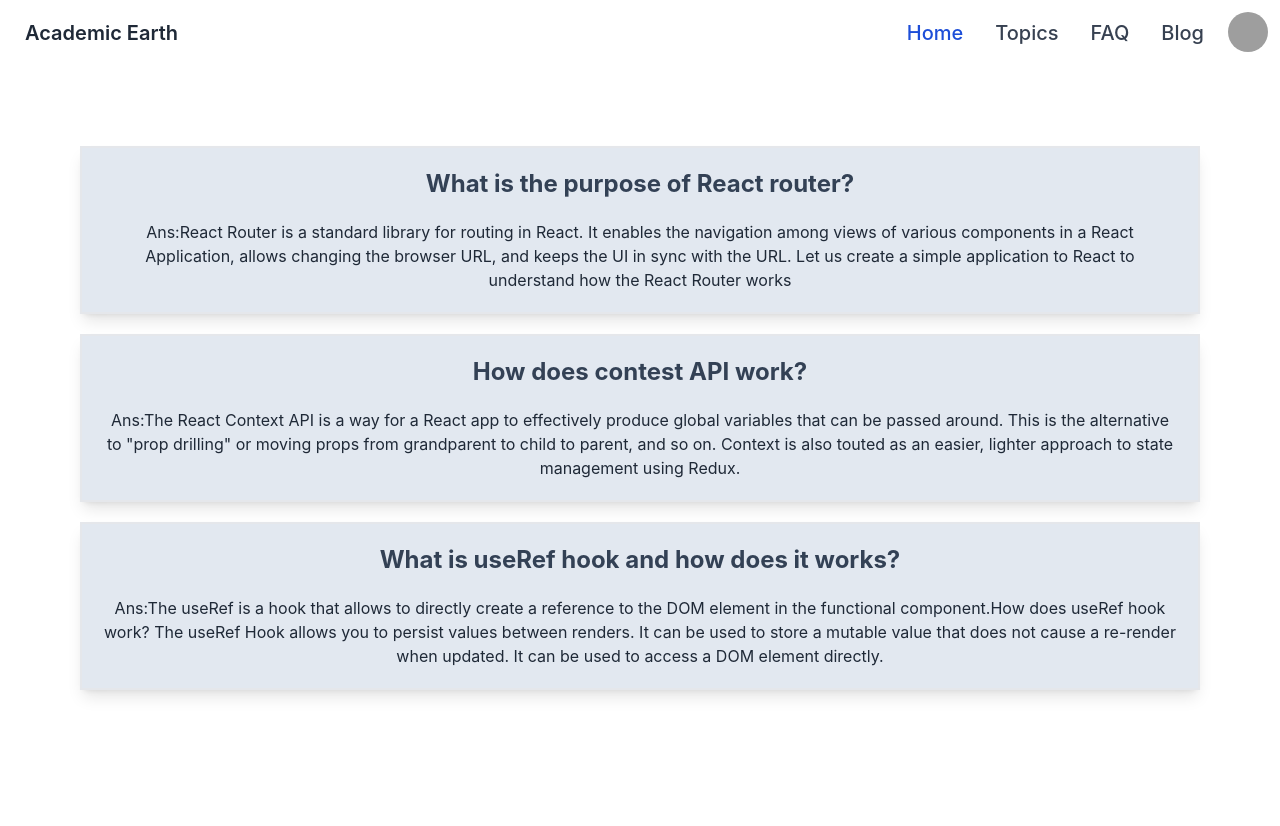
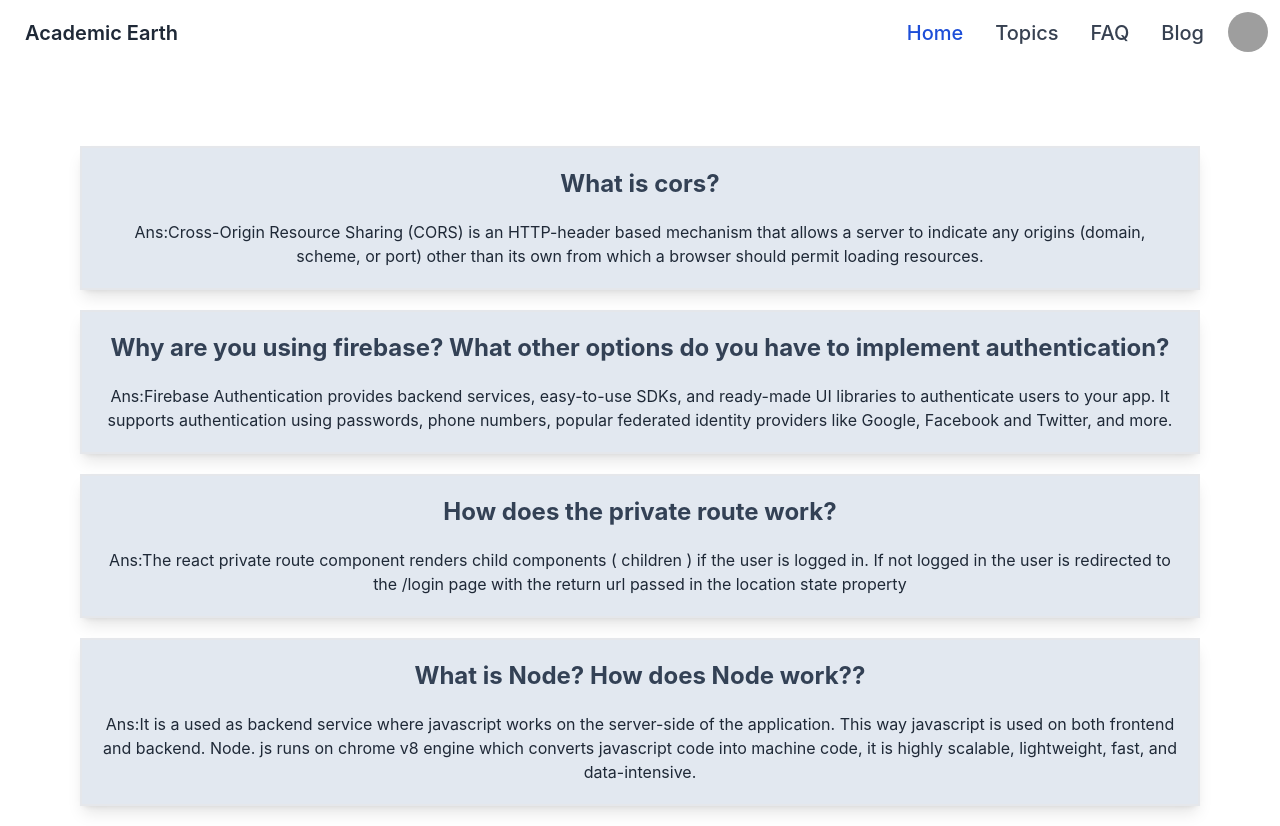
Before and after one commit to Partha1999/Accademic_Earth, a React (Create React App) app: page /Blog in a window 1280 px wide. Before the commit the page ends 800 px from the top, so only its background shows below. Built offline with nearby package versions, Linux system fonts and the light colour scheme; grey boxes are pictures that could not be loaded.

Commit message:
blog done

```diff
--- a/src/Component/Blog/Blog.js
+++ b/src/Component/Blog/Blog.js
@@ -5,33 +5,27 @@ const Blog = () => {
         <div>
             <div className="text-center mt-20 lg:mx-20 mx-3 ">
       <div className="border-2 p-5 shadow-lg mb-5 bg-slate-200">
-        <h1 className="mb-5 text-2xl font-bold text-slate-700">What is the purpose of React router?</h1>
+        <h1 className="mb-5 text-2xl font-bold text-slate-700">What is cors?</h1>
         <p>
-          Ans:React Router is a standard library for routing in React. It
-          enables the navigation among views of various components in a React
-          Application, allows changing the browser URL, and keeps the UI in sync
-          with the URL. Let us create a simple application to React to
-          understand how the React Router works
+          Ans:Cross-Origin Resource Sharing (CORS) is an HTTP-header based mechanism that allows a server to indicate any origins (domain, scheme, or port) other than its own from which a browser should permit loading resources.
         </p>
       </div>
       <div className="border-2 p-5 shadow-lg mb-5 bg-slate-200">
-        <h1 className=" text-2xl font-bold mb-5 text-slate-700">How does contest API work?</h1>
+        <h1 className=" text-2xl font-bold mb-5 text-slate-700"> Why are you using firebase? What other options do you have to implement authentication?</h1>
         <p>
-          Ans:The React Context API is a way for a React app to effectively
-          produce global variables that can be passed around. This is the
-          alternative to "prop drilling" or moving props from grandparent to
-          child to parent, and so on. Context is also touted as an easier,
-          lighter approach to state management using Redux.
+          Ans:Firebase Authentication provides backend services, easy-to-use SDKs, and ready-made UI libraries to authenticate users to your app. It supports authentication using passwords, phone numbers, popular federated identity providers like Google, Facebook and Twitter, and more.
         </p>
       </div>
       <div className="border-2 p-5 shadow-lg mb-5 bg-slate-200">
-        <h1 className="mb-5 text-2xl font-bold text-slate-700">What is useRef hook and how does it works?</h1>
+        <h1 className="mb-5 text-2xl font-bold text-slate-700">How does the private route work?</h1>
         <p>
-          Ans:The useRef is a hook that allows to directly create a reference to
-          the DOM element in the functional component.How does useRef hook work?
-          The useRef Hook allows you to persist values between renders. It can
-          be used to store a mutable value that does not cause a re-render when
-          updated. It can be used to access a DOM element directly.
+          Ans:The react private route component renders child components ( children ) if the user is logged in. If not logged in the user is redirected to the /login page with the return url passed in the location state property
+        </p>
+      </div>
+      <div className="border-2 p-5 shadow-lg mb-5 bg-slate-200">
+        <h1 className="mb-5 text-2xl font-bold text-slate-700">What is Node? How does Node work??</h1>
+        <p>
+          Ans:It is a used as backend service where javascript works on the server-side of the application. This way javascript is used on both frontend and backend. Node. js runs on chrome v8 engine which converts javascript code into machine code, it is highly scalable, lightweight, fast, and data-intensive.
         </p>
       </div>
     </div>
```
